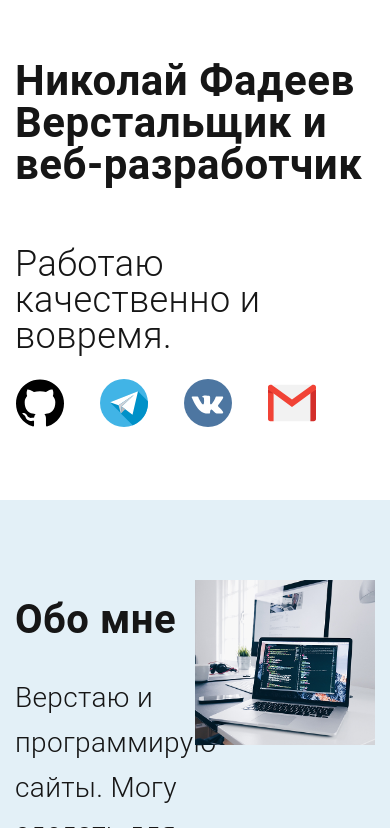
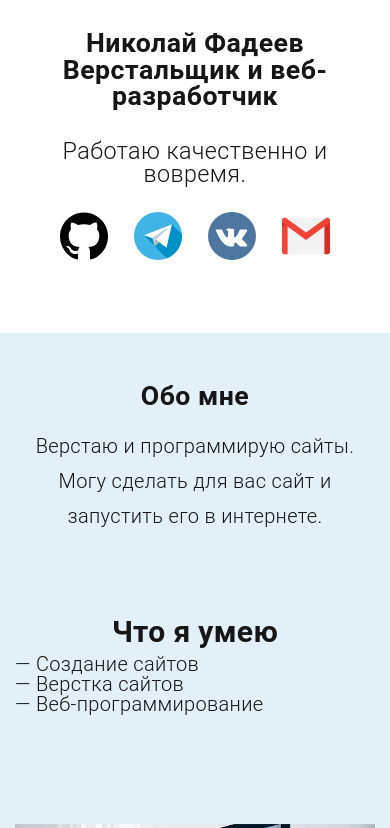
Before and after one commit to viktooar/portfolio-lesson1, a plain HTML site: page index.html in a window 390 px wide. Shown: the top 828 px of the page. Drawn offline with Linux system fonts and the light colour scheme.

Commit message:
three com

```diff
--- a/css/main.css
+++ b/css/main.css
@@ -5,6 +5,7 @@
     --fz-name-project: 35px; /* Имя проекта в портфолио */
     --fz-category-project: 30px; /* Категория проекта в портфолио, например "Создание веб-сайта" */
     --fz35: 35px;
+    --fz30: 30px;
 }
 
 
@@ -67,7 +68,7 @@ a {
         padding-top: 60px;
         padding-bottom: 60px;
 
-        font-size: 42px;
+        font-size: var(--fz-title-section);
         letter-spacing: 0.5px;
         font-weight: 700;
     }
@@ -75,7 +76,7 @@ a {
     .header p {
         padding-bottom: 25px;
 
-        font-size: 36px;
+        font-size: var(--fz35);
         font-weight: 300;
         letter-spacing: 0.43px;
     }
@@ -124,7 +125,7 @@ a {
             }
 
             .about .col .block1 p {
-                font-size: 28px;
+                font-size: var(--fz30);
                 font-weight: 300;
                 line-height: 45px;
                 letter-spacing: 0.34px;
@@ -146,7 +147,7 @@ a {
             }
 
             .about .col .block2 ul li {
-                font-size: 30px;
+                font-size: var(--fz30);
                 font-weight: 300;
                 letter-spacing: 0.34px;
             }
--- a/css/media.css
+++ b/css/media.css
@@ -0,0 +1,81 @@
+
+
+@media (max-width: 991px) {
+
+    .about .col {
+        width: 100%;
+    }
+
+    .header {
+        text-align: center;
+    }
+
+    .about .row {
+        flex-direction: column;
+        align-items: center;
+        text-align: center;
+    }
+
+    .about .col .block2 ul {
+        padding-bottom: 30px;
+    }
+
+    .about .col .block2 ul li {
+        text-align: left;
+    }
+}
+
+@media (max-width: 720px) {
+    :root {
+
+        --fz-title-section: calc(40px / 1.5);
+        --fz-name-project: calc(35px / 1.5);
+        --fz-category-project: calc(30px / 1.5);
+        --fz35: calc(35px / 1.5);
+        --fz30: calc(30px / 1.5);
+    }
+
+    .header h1 {
+        padding-top: 30px;
+        padding-bottom: 30px;
+    }
+
+    .about .col .block1 h2 {
+        padding-top: 50px;
+        padding-bottom: 20px;
+    }
+
+    .about .col .block1 p {
+        line-height: 35px;
+    }
+
+    .portfolio .item-project {
+        margin-bottom: 80px;
+    }
+
+}
+
+@media (max-width: 400px) {
+    :root {
+
+        /*--fz-title-section: calc(40px / 2);*/
+        /*--fz-name-project: calc(35px / 2);*/
+        /*--fz-category-project: calc(30px / 2);*/
+        /*--fz35: calc(35px / 2);*/
+        /*--fz30: calc(30px / 2);*/
+    }
+
+    .header .wrap-icons a {
+        margin-right: 20px;
+    }
+
+        .header .wrap-icons a:last-child {
+            margin-right: 0;
+        }
+
+
+    .footer p {
+        padding-bottom: 20px;
+    }
+
+}
```
